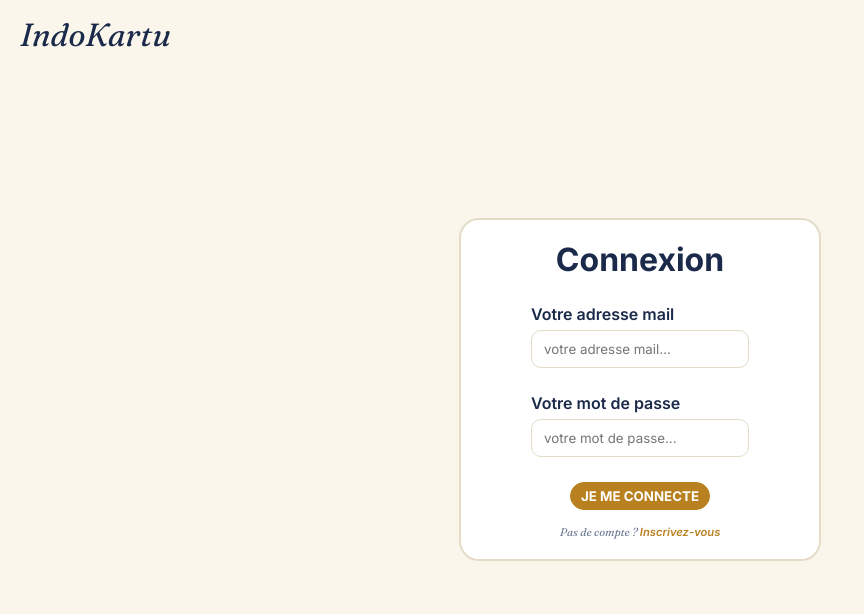
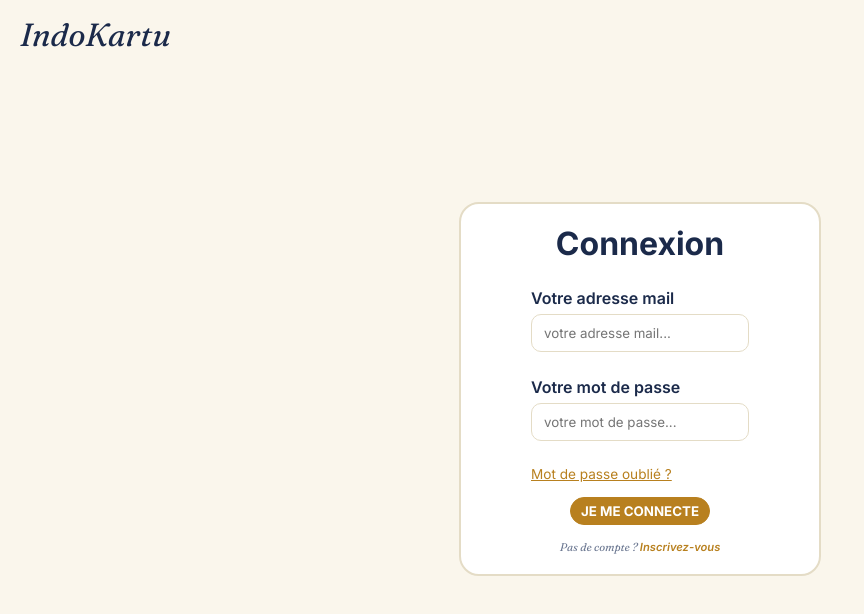
Before and after one commit to Marine-Briet/indokartu, a React (Vite) app in the folder client/: page /connexion in a window 1280 px wide. Shown: the top 614 px of the page, without its empty margins (0-864 px from the left). Built offline with nearby package versions, Linux system fonts and the light colour scheme.

Commit message:
Addition of a modal for the ‘Forgotten password’ section on the login page #27

```diff
--- a/client/src/pages/Connexion.jsx
+++ b/client/src/pages/Connexion.jsx
@@ -16,6 +16,7 @@ function Connexion() {
     const [email, setEmail] = useState("");
     const [motDePasse, setMotDePasse] = useState("");
     const [message, setMessage] = useState({texte: "", type: ""});
+    const [aideOuvert, setAideOuvert] = useState(false);
 
     async function gererConnexion(e) {
         e.preventDefault();
@@ -50,6 +51,17 @@ function Connexion() {
                             <h1 className="titre-formulaire-connexion">Connexion</h1>
                             <Champ label="Votre adresse mail" type="email" valeur={email} onChange={(e) => setEmail(e.target.value)} placeholder="votre adresse mail..." />
                             <Champ label="Votre mot de passe" type="password" valeur={motDePasse} onChange={(e) => setMotDePasse(e.target.value)} placeholder="votre mot de passe..." />
+                            <button type="button" className="lien-aide" onClick={() => setAideOuvert(!aideOuvert)}>
+                                Mot de passe oublié ?
+                            </button>
+                            {aideOuvert && (
+                                <div className="modal-overlay" onClick={() => setAideOuvert(false)}>
+                                    <div className="modal-contenu" onClick={(e) => e.stopPropagation()}>
+                                    <button type="button" className="modal-fermer" onClick={() => setAideOuvert(false)}>✕</button>
+                                    <p className="modal-text">Si vous avez oublié votre mot de passe, veuillez contacter l'administrateur via cette adresse email : admin@indokartu.fr</p>
+                                    </div>
+                                </div>
+                            )}
                             {message.texte && (
                                 <p className={`message-formulaire message-formulaire--${message.type}`}>
                                     {message.texte}
--- a/client/src/pages/Connexion.scss
+++ b/client/src/pages/Connexion.scss
@@ -1,3 +1,55 @@
+@use '../styles/variables' as *;
+
 .titre-formulaire-connexion {
     margin-bottom: 10px;
 }
+
+.lien-aide {
+    background: none;
+    border: none;
+    color: $c-accent;
+    font-size: 0.85rem;
+    text-decoration: underline;
+    cursor: pointer;
+    align-self: flex-start;
+    padding: 0;
+}
+
+.modal-text {
+    font-family: $font-principal;
+    font-style: normal;
+    font-size: small;
+}
+
+
+
+.modal-overlay {
+    position: fixed;
+    top: 0;
+    left: 0;
+    width: 100%;
+    height: 100%;
+    background-color: rgba(0, 0, 0, 0.5);
+    display: flex;
+    justify-content: center;
+    align-items: center;
+    z-index: 1000; //pour cliquer sur la partie sombre et quitter le modale
+}
+
+.modal-contenu {
+    background-color: $c-fond-classique;
+    border-radius: 20px;
+    padding: 30px;
+    max-width: 400px;
+    position: relative;
+}
+
+.modal-fermer {
+    position: absolute;
+    top: 10px;
+    right: 15px;
+    background: none;
+    border: none;
+    font-size: 1.3rem;
+    cursor: pointer;
+}
```
Also changed, not shown: client/src/components/Header.jsx (indentation only).
